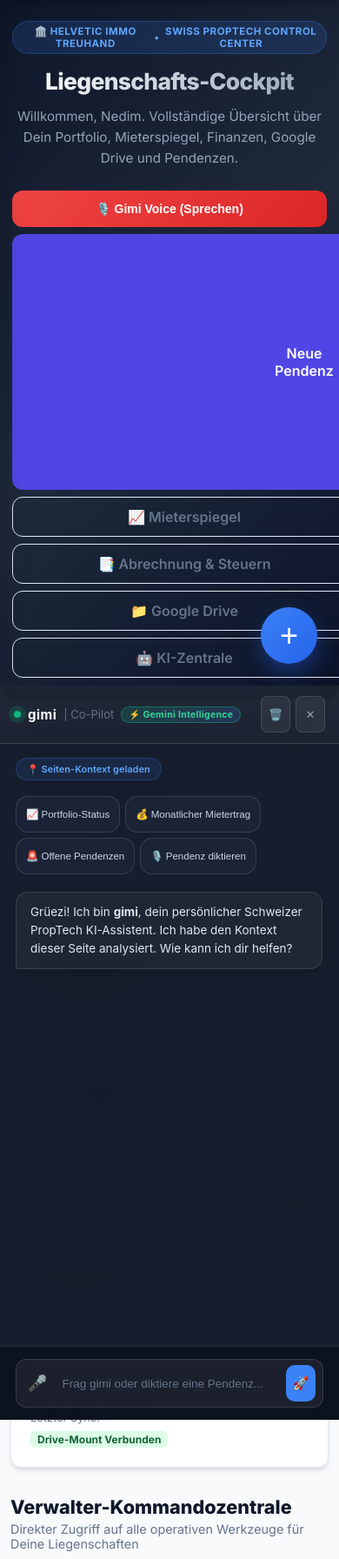
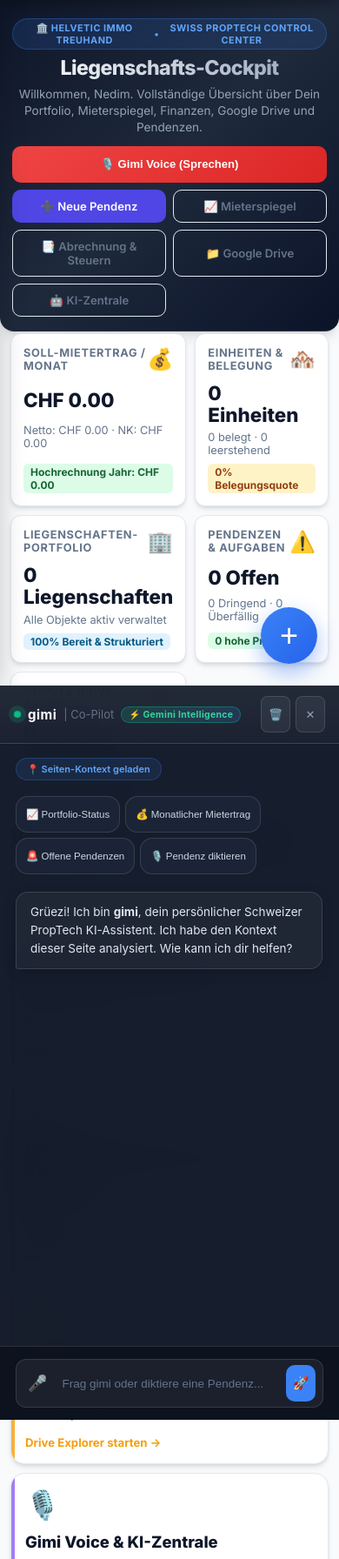
Before and after one commit to nedobaj1980/pendenz.com, a PHP site: page /.../index_superadmin.php in a window 390 px wide. Shown: the part 56-1848 px from the top of the page at 87% size. Run offline with PHP 8.4, Linux system fonts and the light colour scheme; the visitor is signed in with stand-in values (Sample User, id 1); data that the repository does not hold is empty; a stand-in replaces the project's code that opens the database connection; some libraries are stand-ins or nearby versions.

Commit message:
Optimiere Dashboard Hero-Section: Fix SVG-Icon-Explosion, kompaktes 2-Spalten-Grid auf Mobile, KPI-Cards 2-spaltig

```diff
--- a/index_superadmin.php
+++ b/index_superadmin.php
@@ -201,6 +201,15 @@
     flex-wrap: wrap;
     gap: 12px;
     margin-top: 24px;
+  }
+  .sdash-hero__cta .sdash-icon {
+    width: 16px;
+    height: 16px;
+    flex-shrink: 0;
+    fill: none;
+    stroke: currentColor;
+    stroke-width: 2;
+    stroke-linecap: round;
   }
   .sdash-hero__btn-voice {
     background: linear-gradient(135deg, #ef4444 0%, #dc2626 100%);
@@ -530,38 +539,61 @@
       padding-bottom: 80px !important;
     }
     .sdash-hero {
-      padding: 24px 14px !important;
-      margin-bottom: 18px !important;
+      padding: 20px 14px 16px !important;
+      margin-bottom: 14px !important;
     }
     .sdash-hero__text h1 {
-      font-size: 1.65rem !important;
+      font-size: 1.45rem !important;
       line-height: 1.2 !important;
+      margin-bottom: 6px !important;
     }
     .sdash-hero__text p {
-      font-size: 0.95rem !important;
-      margin-bottom: 16px !important;
+      font-size: 0.85rem !important;
+      margin-bottom: 12px !important;
+      line-height: 1.4 !important;
     }
     .sdash-hero__badge {
-      font-size: 0.72rem !important;
-      padding: 4px 10px !important;
+      font-size: 0.68rem !important;
+      padding: 3px 8px !important;
+      margin-bottom: 8px !important;
     }
+    /* CTA Buttons: 2-Spalten-Grid statt Spalte */
     .sdash-hero__cta {
-      flex-direction: column !important;
+      display: grid !important;
+      grid-template-columns: 1fr 1fr !important;
       width: 100% !important;
       gap: 8px !important;
+      margin-top: 12px !important;
     }
     .sdash-hero__cta button,
     .sdash-hero__cta a {
       width: 100% !important;
       text-align: center !important;
       justify-content: center !important;
-      padding: 12px 16px !important;
+      padding: 10px 12px !important;
+      font-size: 0.82rem !important;
+      border-radius: 10px !important;
+      box-sizing: border-box !important;
+    }
+    /* Voice-Button über volle Breite */
+    .sdash-hero__cta .sdash-hero__btn-voice {
+      grid-column: 1 / -1 !important;
+    }
+    .sdash-hero__cta .sdash-icon {
+      width: 14px !important;
+      height: 14px !important;
     }
     .sdash-kpi-grid {
-      grid-template-columns: 1fr !important;
+      grid-template-columns: 1fr 1fr !important;
       padding: 0 12px !important;
       gap: 10px !important;
       margin-top: -12px !important;
+    }
+    .sdash-kpi-card__val {
+      font-size: 1.4rem !important;
+    }
+    .sdash-kpi-card {
+      padding: 14px !important;
     }
     .sdash-hub-section {
       padding: 0 12px !important;
@@ -626,8 +658,7 @@
           🎙️ Gimi Voice (Sprechen)
         </button>
         <a class="sdash-btn" href="<?= safe(page_url('pendenz_neu.php')) ?>">
-          <svg class="sdash-icon" viewBox="0 0 24 24"><path d="M12 5v14M5 12h14" /></svg>
-          Neue Pendenz
+          ➕ Neue Pendenz
         </a>
         <a class="sdash-btn sdash-btn--ghost" href="<?= safe(page_url('mieterspiegel.php')) ?>">
           📈 Mieterspiegel
```
